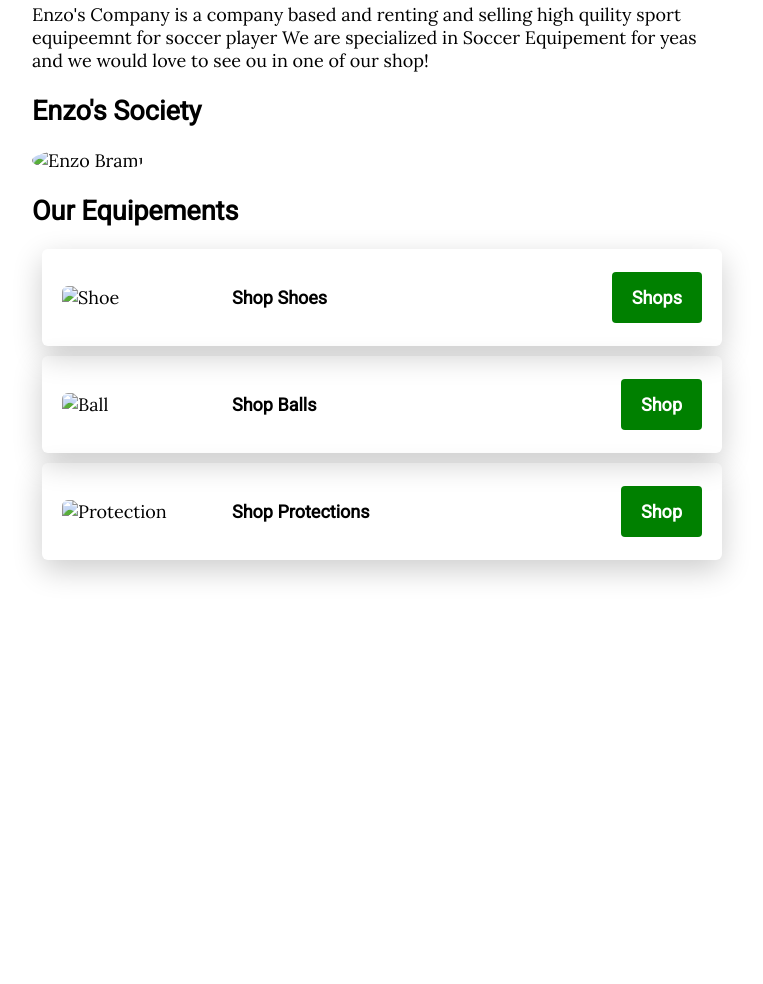
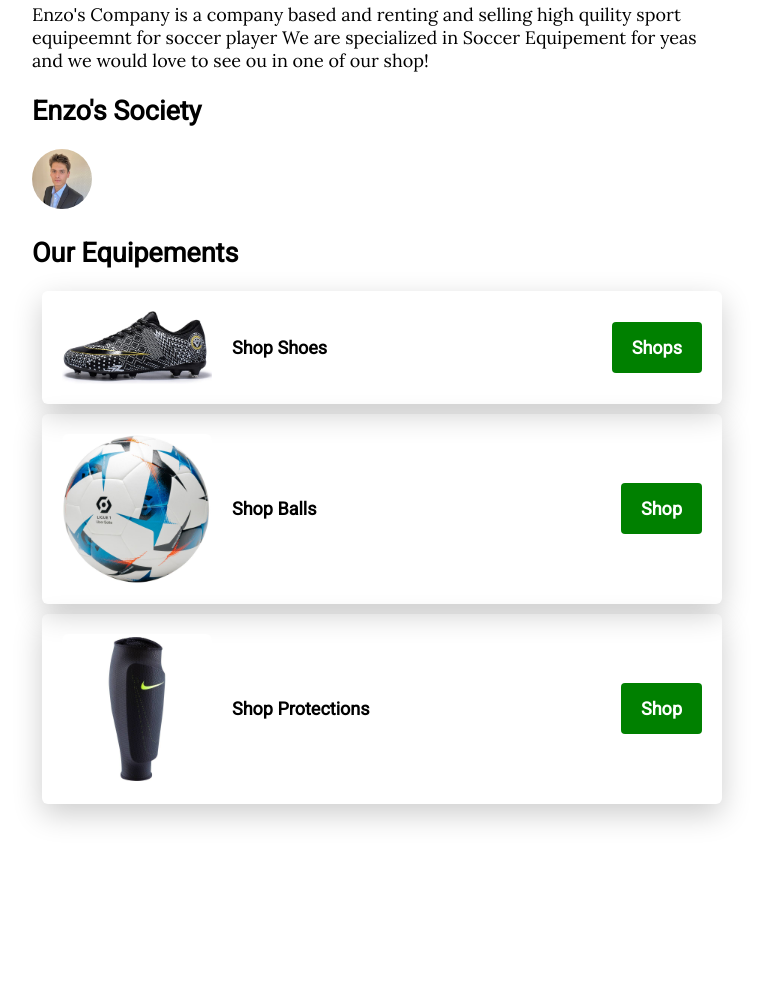
Before and after one commit to enzobrami/my-startup, a plain HTML site: page index.html in a window 1280 px wide. Shown: the part 634-1618 px from the top of the page, without its empty margins (258-1021 px from the left). Drawn offline with Linux system fonts and the light colour scheme; a script that the page names is missing.

Commit message:
Update index.html

```diff
--- a/index.html
+++ b/index.html
@@ -23,21 +23,21 @@
 			</p>
 
 			<h2>Enzo's Society</h2>
-			<img class= "avatar" src="images/picture-profile.jpg" alt="Enzo Brami">
+			<img class= "avatar" src="images/photo-profile.jpg" alt="Enzo Brami">
 
 			<h2>Our Equipements</h2>
 			<div><div class="card">
-				<img src="images/produit1.jpeg" alt="Shoe">
+				<img src="images/produit1.jpg" alt="Shoe">
 				<h3>Shop Shoes</h3>
 				<a href="#" class="btn-blue">Shops</a>
 			</div>
 			<div class="card">
-				<img src="images/produit2.jpeg" alt="Ball">
+				<img src="images/produit2.jpg" alt="Ball">
 				<h3>Shop Balls</h3>
 				<a href="#" class="btn-blue">Shop</a>
 			</div>
 			<div class="card">
-				<img src="images/produit3.jpeg" alt="Protection">
+				<img src="images/produit3.jpg" alt="Protection">
 				<h3>Shop Protections</h3>
 				<a href="#" class="btn-blue">Shop</a>
 			</div>
```
